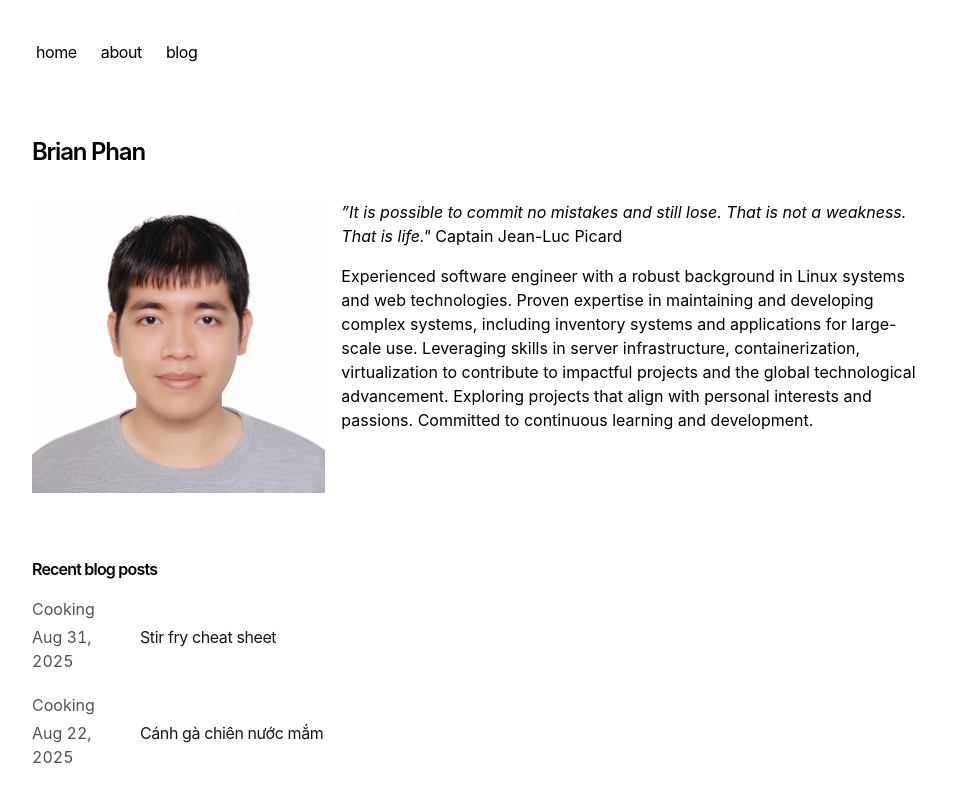
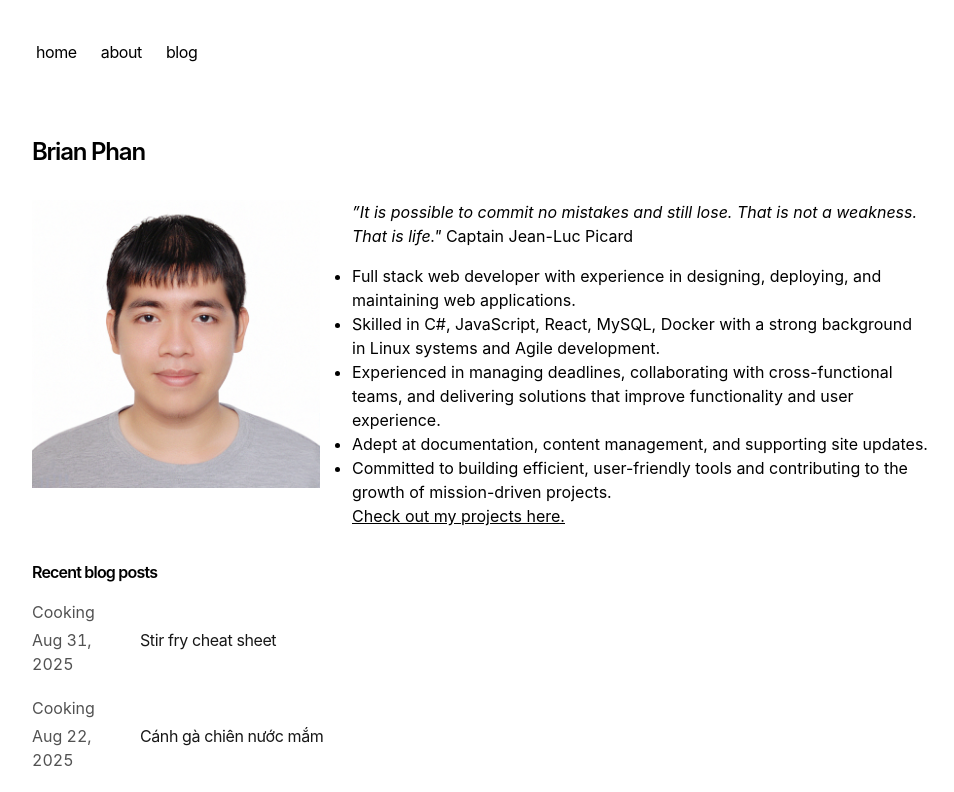
Before and after one commit to bachsofttrick/bachsofttrick.github.io, a Next.js app: page / in a window 1280 px wide. Shown: the top 792 px of the page, without its empty margins (160-1114 px from the left). Built offline with nearby package versions, Linux system fonts and the light colour scheme.

Commit message:
fix resume

```diff
--- a/app/about/page.tsx
+++ b/app/about/page.tsx
@@ -9,12 +9,12 @@ export const metadata = {
 }
 
 export default function Page() {
-  let post = getAboutPosts();
+  const post = getAboutPosts();
   if (!post[0]) {
     notFound()
   }
 
-  const navItems = ['Work Experience', 'Other W.Experience','Projects','Skills','Education','References',]
+  const navItems = ['Work Experience','Projects','Skills','Other W.Experience','Education']
 
   return (
     <section>
--- a/app/about/resume.md
+++ b/app/about/resume.md
@@ -1,6 +1,5 @@
 ---
 title: 'Resume'
-publishedAt: '2023-09-04'
 ---
 #### WORK EXPERIENCE
 
@@ -35,22 +34,6 @@ Ho Chi Minh City, Vietnam
 -   Studied programming on embedded devices and Linux.
 -   Embraced software development environment and mindset.
 
-#### OTHER W.EXPERIENCE
-
-**OSU CARLSON COLLEGE OF VETERINARY MEDICINE** 7/2025 – 8/2025
-*Summer Veterinary Experience Chaperone*
-Corvallis, United States
-
--   Led and supervised a group of academically driven high school students during OSU's Summer Veterinary Experience, ensuring their safety, engagement, and successful participation in a smooth, incident-free program.
--   Promoted a supportive, inclusive environment by building rapport with students from diverse backgrounds, contributing to a positive group and increased interest in veterinary careers.
-
-**ORANGE MEDIA NETWORK** 11/2024 – 12/2024
-*Radio DJ*
-Corvallis, United States
-
--   Operated radio broadcasting equipment and followed station protocols for live DJ shows.
--   Developed a deep understanding of the DJ system and studio setup.
-
 #### PROJECTS
 
 **REVERSI: MINIMAX VS MONTE CARLO**
@@ -71,22 +54,24 @@ Corvallis, United States
 
 -   Built using NextJS, hosted on Github Pages, source at the bottom of the page.
 
+
+**COURSE PROJECTS**
+
+- [Algorithm Analysis](https://github.com/bachsofttrick/algolysis-cs325)
+
+- [DBMS](https://github.com/bachsofttrick/dbms-cs540)
+
 **GO APPS**
 
 - [TV Guide API](https://github.com/bachsofttrick/tvguide-go)
 
 - [Get schedule for Star Trek TNG on Pluto TV](https://github.com/bachsofttrick/tng-schedule)
 
-**MISCELLANEOUS**
-
-- [Algorithm Analysis](https://github.com/bachsofttrick/algolysis-cs325)
-
-- [DBMS](https://github.com/bachsofttrick/dbms-cs540)
 
 #### SKILLS
 
-- Frontend: React, Vue, HTML, CSS, Javascript
-- Backend: .NET, NodeJS, NestJS, ExpressJS
+- Frontend: React, Vue, HTML, CSS, Javascript, PHP
+- Backend: .NET, NodeJS, NestJS, ExpressJS, PHP
 - Database: MySQL, MongoDB, SQLite, Redis
 - Scripting: Bash, Python
 - Version Control: Git, GitHub, GitLab
@@ -98,6 +83,22 @@ Corvallis, United States
 - Project Management, Documentation, Self-Motivation,
 Independent Work Ethic, Willingess To Learn.
 
+#### OTHER W.EXPERIENCE
+
+**OSU CARLSON COLLEGE OF VETERINARY MEDICINE** 7/2025 – 8/2025
+*Summer Veterinary Experience Chaperone*
+Corvallis, United States
+
+-   Led and supervised a group of academically driven high school students during OSU's Summer Veterinary Experience, ensuring their safety, engagement, and successful participation in a smooth, incident-free program.
+-   Promoted a supportive, inclusive environment by building rapport with students from diverse backgrounds, contributing to a positive group and increased interest in veterinary careers.
+
+**ORANGE MEDIA NETWORK** 11/2024 – 12/2024
+*Radio DJ*
+Corvallis, United States
+
+-   Operated radio broadcasting equipment and followed station protocols for live DJ shows.
+-   Developed a deep understanding of the DJ system and studio setup.
+
 #### EDUCATION
 
 **Oregon State University** (expected) 6/2027
@@ -107,11 +108,3 @@ Corvallis, Oregon, USA
 **Ho Chi Minh University of Technology**
 *Bachelor of Engineering, Electrical Engineering and Telecommunications*
 Ho Chi Minh, Viet Nam
-
-#### REFERENCES
-
--   **Hoang Nguyen**: Senior Software Engineer / Development Team
-    Leader - [hoang.nguyen142536@gmail.com](mailto:hoang.nguyen142536@gmail.com) - (+84)93-416-2993
-
--   **Hai Hoang Ho**: Senior Software Engineer - [hhhai0304@gmail.com](mailto:hhhai0304@gmail.com) -
-    (+84)86-860-3494
--- a/app/blog/utils.ts
+++ b/app/blog/utils.ts
@@ -98,6 +98,16 @@ export function getAboutPosts(): MDXData[] {
   return posts
 }
 
+export function extractProjectsFromAbout(input: string): string {
+  const match = input.match(/#### PROJECTS\n([\s\S]*?)(?=\n####|$)/);
+
+  if (match) {
+    return match[0];
+  }
+
+  return '';
+}
+
 export function formatDate(date: string, includeRelative = false) {
   let currentDate = new Date()
   if (!date.includes('T')) {
--- a/app/layout.tsx
+++ b/app/layout.tsx
@@ -1,4 +1,4 @@
-import './global.css'
+import './styles/global.css'
 import type { Metadata } from 'next'
 import { GeistSans } from 'geist/font/sans'
 import { GeistMono } from 'geist/font/mono'
--- a/app/page.tsx
+++ b/app/page.tsx
@@ -1,7 +1,27 @@
 import { BlogPosts } from 'app/components/posts'
-import { getSortedBlogPosts } from 'app/blog/utils'
+import { getSortedBlogPosts, extractProjectsFromAbout } from 'app/blog/utils'
+import { getAboutPosts } from 'app/blog/utils'
+import { notFound } from 'next/navigation'
+import { CustomMDX } from 'app/components/mdx'
 
-let allBlogs = getSortedBlogPosts()
+const allBlogs = getSortedBlogPosts()
+const bulletPoints = [
+  'Full stack web developer with experience in designing, deploying,\
+    and maintaining web applications.',
+  'Skilled in C#, JavaScript, React, MySQL, Docker with a strong background in \
+    Linux systems and Agile development.',
+  'Experienced in managing deadlines, collaborating with cross-functional teams,\
+    and delivering solutions that improve functionality and user experience.',
+  'Adept at documentation, content management, and supporting site updates.',
+  'Committed to building efficient, user-friendly tools and contributing to \
+    the growth of mission-driven projects.',
+]
+
+const post = getAboutPosts();
+  if (!post[0]) {
+    notFound()
+  }
+const projects = extractProjectsFromAbout(post[0].content);
 
 export default function Page() {
   return (
@@ -9,26 +29,27 @@ export default function Page() {
       <h1 className="mb-8 text-2xl font-semibold tracking-tighter">
         Brian Phan
       </h1>
-
-      <section className='flex flex-col md:flex-row mb-12'>
-        <section className='mr-4 mb-4' style={{flex: 1}}>
+      <section className='flex flex-col md:flex-row mb-8 home-section'>
+        <section className='mr-4' style={{flex: 1}}>
           <img src="/images/about/portrait.jpg"/>
         </section>
-        <section  style={{flex: 2}}>
+        <section style={{flex: 2, marginLeft: '1rem'}}>
           <p className="mb-4">
             <span className='italic'>{`”It is possible to commit no mistakes and still lose. That is not a weakness. That is life."`}</span>
             {` Captain Jean-Luc Picard`}
           </p>
-          <p className="mb-12">
-            {`Experienced software engineer with a robust background in Linux systems and web technologies.
-            Proven expertise in maintaining and developing complex systems, including inventory systems
-            and applications for large-scale use. Leveraging skills in server infrastructure,
-            containerization, virtualization to contribute to impactful projects and the global technological
-            advancement. Exploring projects that align with personal interests and passions. Committed to continuous
-            learning and development.`}
-          </p>
+          <ul className="" style={{listStyle: 'initial'}}>
+            {bulletPoints.map((text, index) => (
+              <li key={index}>{text}</li>
+            ))}
+          </ul>
+          <u><a href='/about#projects'>Check out my projects here.</a></u>
         </section>
       </section>
+
+      <article className="prose mb-8">
+        {/* <CustomMDX source={projects} type='resume' /> */}
+      </article>
 
       <h1 className="mb-4 text-l font-semibold tracking-tighter">
         Recent blog posts
```
Also changed, not shown: app/about/reference.txt (added), app/styles/global.css (renamed from app/global.css), 2 other files (tests, documents, lock files or other folders).
